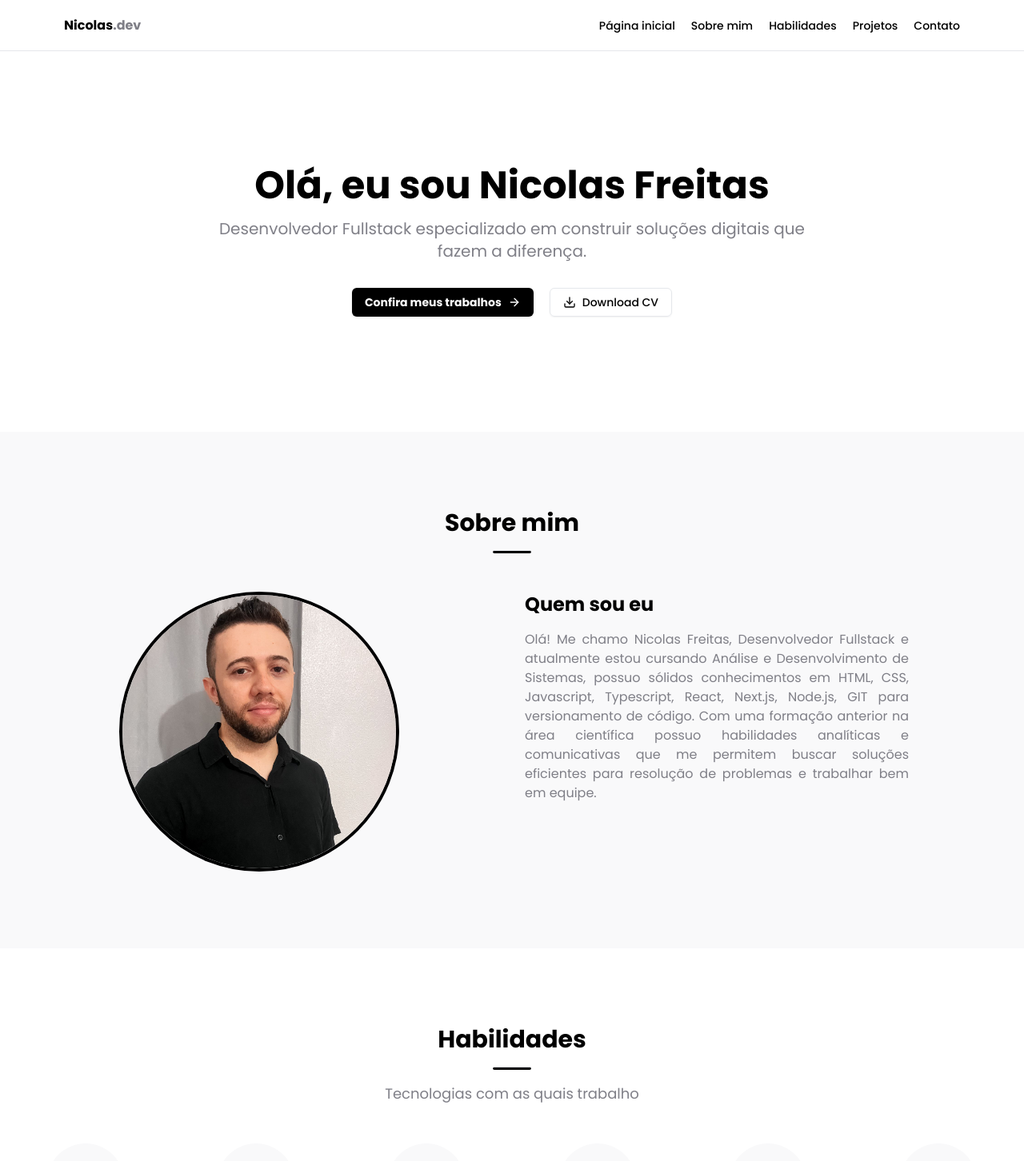
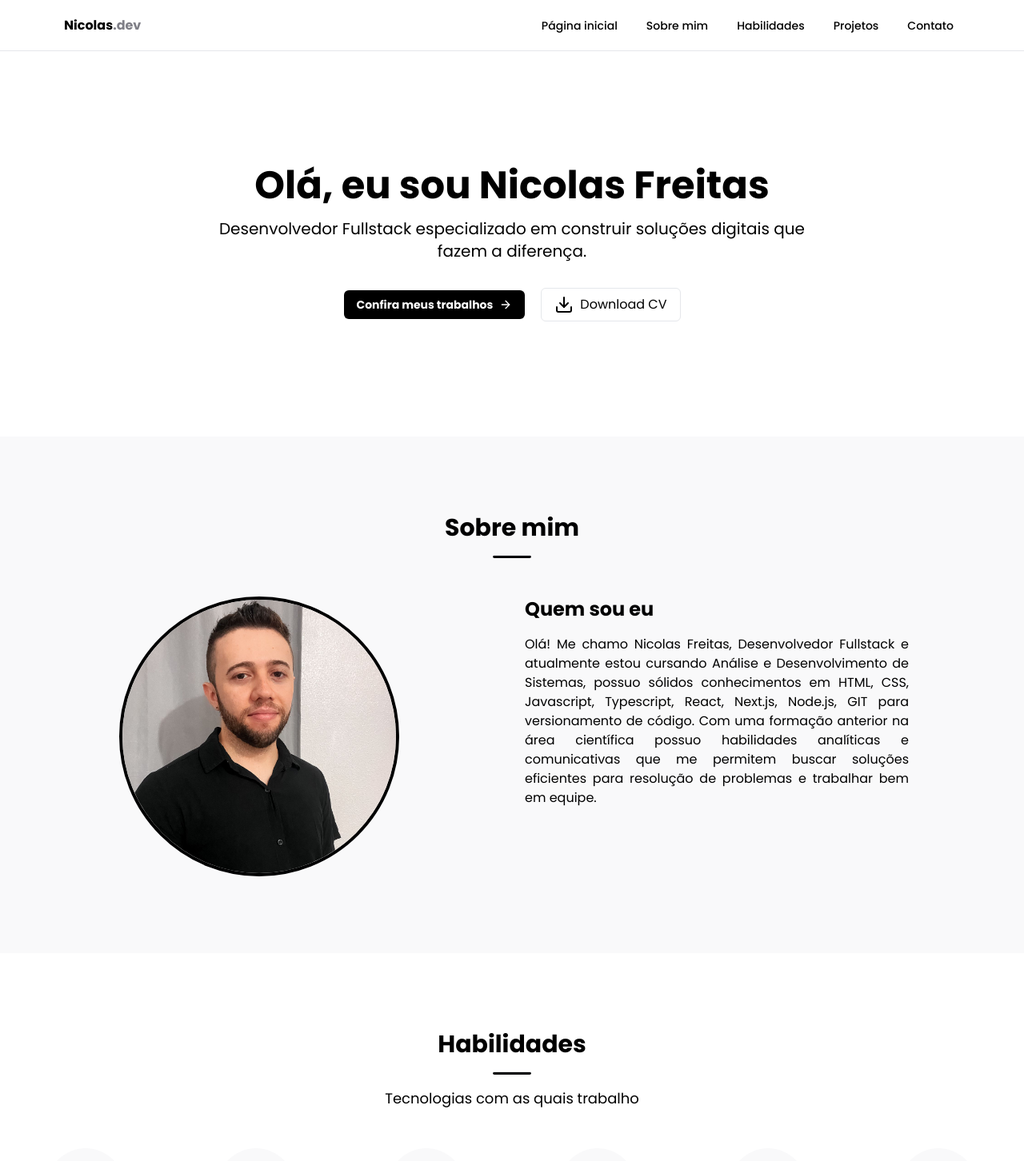
Before and after one commit to nicolasfreitas-dev/portfolio-next, a Next.js app: page / in a window 1280 px wide. Shown: the top 1452 px of the page at 80% size. Built offline with nearby package versions, Linux system fonts and the light colour scheme.

Commit message:
refactor: adjusts to make site more performatic and improve accessibility

```diff
--- a/src/components/About/index.tsx
+++ b/src/components/About/index.tsx
@@ -18,12 +18,13 @@ export default function About() {
                             width={350}
                             height={350}
                             alt="profile photo"
+                            loading="lazy"
                         />
                     </div>
                 </div>
                 <div className="md:w-4/5 h-full space-y-4 text-justify">
                     <h3 className="text-2xl font-bold">Quem sou eu</h3>
-                    <p className="text-mutedForeground">
+                    <p className="text-primary">
                         Olá! Me chamo Nicolas Freitas, Desenvolvedor Fullstack e
                         atualmente estou cursando Análise e Desenvolvimento de
                         Sistemas, possuo sólidos conhecimentos em HTML, CSS,
--- a/src/components/Contact/index.tsx
+++ b/src/components/Contact/index.tsx
@@ -13,7 +13,7 @@ export default function Contact() {
                         Contate-me
                     </h2>
                     <div className="w-12 h-1 bg-primary rounded-full"></div>
-                    <p className="max-w-[700px] text-muted-foreground md:text-lg">
+                    <p className="max-w-[700px] text-primary md:text-lg">
                         Tem um projeto em mente ou gostaria de discutir uma
                         potencial oportunidade? Sinta-se livre para me contatar.
                     </p>
--- a/src/components/Footer/index.tsx
+++ b/src/components/Footer/index.tsx
@@ -25,13 +25,13 @@ export default function Footer() {
                             />
                         </Link>
                     </div>
-                    <p className="text-mutedForeground text-sm max-w-[500px]">
+                    <p className="text-primary text-sm max-w-[500px]">
                         Desenvolvedor Fullstack especializado em construir
                         soluções digitais que fazem a diferença. Vamos trabalhar
                         juntos para trazer suas ideias a vida.
                     </p>
                     <div className="flex items-center gap-5">
-                        <Button variant="ghost" size="icon">
+                        <Button variant="ghost" size="icon" type="button">
                             <Link
                                 href="https://github.com/nicolasfreitas-dev"
                                 target="_blank"
@@ -46,7 +46,7 @@ export default function Footer() {
                                 />
                             </Link>
                         </Button>
-                        <Button variant="ghost" size="icon">
+                        <Button variant="ghost" size="icon" type="button">
                             <Link
                                 href="https://www.linkedin.com/in/nicolasfreitas-dev/"
                                 target="_blank"
@@ -62,7 +62,7 @@ export default function Footer() {
                         </Button>
                     </div>
                     <div>
-                        <span className="text-sm text-mutedForeground">
+                        <span className="text-sm text-primary">
                             © {new Date().getFullYear()} Nicolas Freitas. Todos
                             os direitos reservados.
                         </span>
--- a/src/components/Header/index.tsx
+++ b/src/components/Header/index.tsx
@@ -21,6 +21,7 @@ export default function Header() {
                 variant="ghost"
                 size="icon"
                 className="md:hidden"
+                type="button"
                 onClick={() => handleMenuOpen(!isMenuOpen)}
             >
                 {isMenuOpen ? (
@@ -32,35 +33,35 @@ export default function Header() {
             <nav className="hidden md:flex items-center gap-5">
                 <a
                     href="#home"
-                    className="text-sm font-medium"
+                    className="text-sm font-medium p-2"
                     onClick={(e) => handleScroll(e, "home")}
                 >
                     Página inicial
                 </a>
                 <a
                     href="#about"
-                    className="text-sm font-medium"
+                    className="text-sm font-medium p-2"
                     onClick={(e) => handleScroll(e, "about")}
                 >
                     Sobre mim
                 </a>
                 <a
                     href="#skills"
-                    className="text-sm font-medium"
+                    className="text-sm font-medium p-2"
                     onClick={(e) => handleScroll(e, "skills")}
                 >
                     Habilidades
                 </a>
                 <a
                     href="#projects"
-                    className="text-sm font-medium"
+                    className="text-sm font-medium p-2"
                     onClick={(e) => handleScroll(e, "projects")}
                 >
                     Projetos
                 </a>
                 <a
                     href="#contact"
-                    className="text-sm font-medium"
+                    className="text-sm font-medium p-2"
                     onClick={(e) => handleScroll(e, "contact")}
                 >
                     Contato
@@ -71,35 +72,35 @@ export default function Header() {
                     <nav className="flex flex-col gap-3 p-4">
                         <a
                             href="#home"
-                            className="py-2 text-sm font-medium"
+                            className="p-2 text-sm font-medium"
                             onClick={(e) => handleScroll(e, "home")}
                         >
                             Página inicial
                         </a>
                         <a
                             href="#about"
-                            className="py-2 text-sm font-medium"
+                            className="p-2 text-sm font-medium"
                             onClick={(e) => handleScroll(e, "about")}
                         >
                             Sobre mim
                         </a>
                         <a
                             href="#skills"
-                            className="py-2 text-sm font-medium"
+                            className="p-2 text-sm font-medium"
                             onClick={(e) => handleScroll(e, "skills")}
                         >
                             Habilidades
                         </a>
                         <a
                             href="#projects"
-                            className="py-2 text-sm font-medium"
+                            className="p-2 text-sm font-medium"
                             onClick={(e) => handleScroll(e, "projects")}
                         >
                             Projetos
                         </a>
                         <a
                             href="#contact"
-                            className="py-2 text-sm font-medium"
+                            className="p-2 text-sm font-medium"
                             onClick={(e) => handleScroll(e, "contact")}
                         >
                             Contato
--- a/src/components/Hero/index.tsx
+++ b/src/components/Hero/index.tsx
@@ -1,7 +1,6 @@
-'use client'
+"use client";
 
 import Link from "next/link";
-import { Button } from "../ui/button";
 import { ArrowRight, Download } from "lucide-react";
 
 export default function Hero() {
@@ -14,7 +13,7 @@ export default function Hero() {
         if (targetElement) {
             targetElement.scrollIntoView({ behavior: "smooth" });
         }
-    }
+    };
 
     return (
         <section id="home" className="relative py-20 md:py-36 overflow-hidden">
@@ -25,35 +24,31 @@ export default function Hero() {
                             Olá, eu sou Nicolas Freitas
                         </h1>
                         <h2 className="text-5xl font-bold"></h2>
-                        <p className="text-xl text-mutedForeground">
+                        <p className="text-xl text-primary">
                             Desenvolvedor Fullstack especializado em construir
                             soluções digitais que fazem a diferença.
                         </p>
                         <div className="flex flex-col sm:flex-row items-center justify-center gap-5 pt-4">
-                            <Button className="bg-primary text-secondary">
                             <Link
                                 href="#projects"
-                                    className="flex items-center font-bold"
+                                className="flex items-center font-bold text-sm bg-primary text-secondary px-4 py-2 rounded-md"
                                 onClick={(e) => handleScroll(e, "projects")}
                             >
                                 Confira meus trabalhos
                                 <ArrowRight className="ml-2 w-4 h-4" />
                             </Link>
-                            </Button>
-                            <Button variant="outline">
                             <a
                                 href="/CV_Nicolas_Freitas.pdf"
                                 download="CV_Nicolas_Freitas.pdf"
-                                    className="flex items-center gap-2"
+                                className="flex items-center gap-2 border border-input px-4 py-2 rounded-md"
                             >
                                 <Download />
                                 Download CV
                             </a>
-                            </Button>
                         </div>
                     </div>
                 </div>
             </div>
         </section>
     );
-};
+}
--- a/src/components/Skills/index.tsx
+++ b/src/components/Skills/index.tsx
@@ -8,7 +8,7 @@ export default function Skills() {
                 <div className="flex flex-col items-center justify-center space-y-4 text-center mb-12">
                     <h2 className="text-3xl font-bold">Habilidades</h2>
                     <hr className="w-12 h-1 bg-primary rounded-full" />
-                    <p className="max-w-[720px] md:text-lg text-mutedForeground">Tecnologias com as quais trabalho</p>
+                    <p className="max-w-[720px] md:text-lg text-primary">Tecnologias com as quais trabalho</p>
                 </div>
                 <div className="grid grid-cols-3 sm:grid-cols-4 md:grid-cols-6 gap-8 md:gap-12">
                     {technologies.map((tech, index) => {
```
Also changed, not shown: src/components/Projects/index.tsx (+16 -18 lines). Lines whose indentation alone changed are shown as unchanged.
